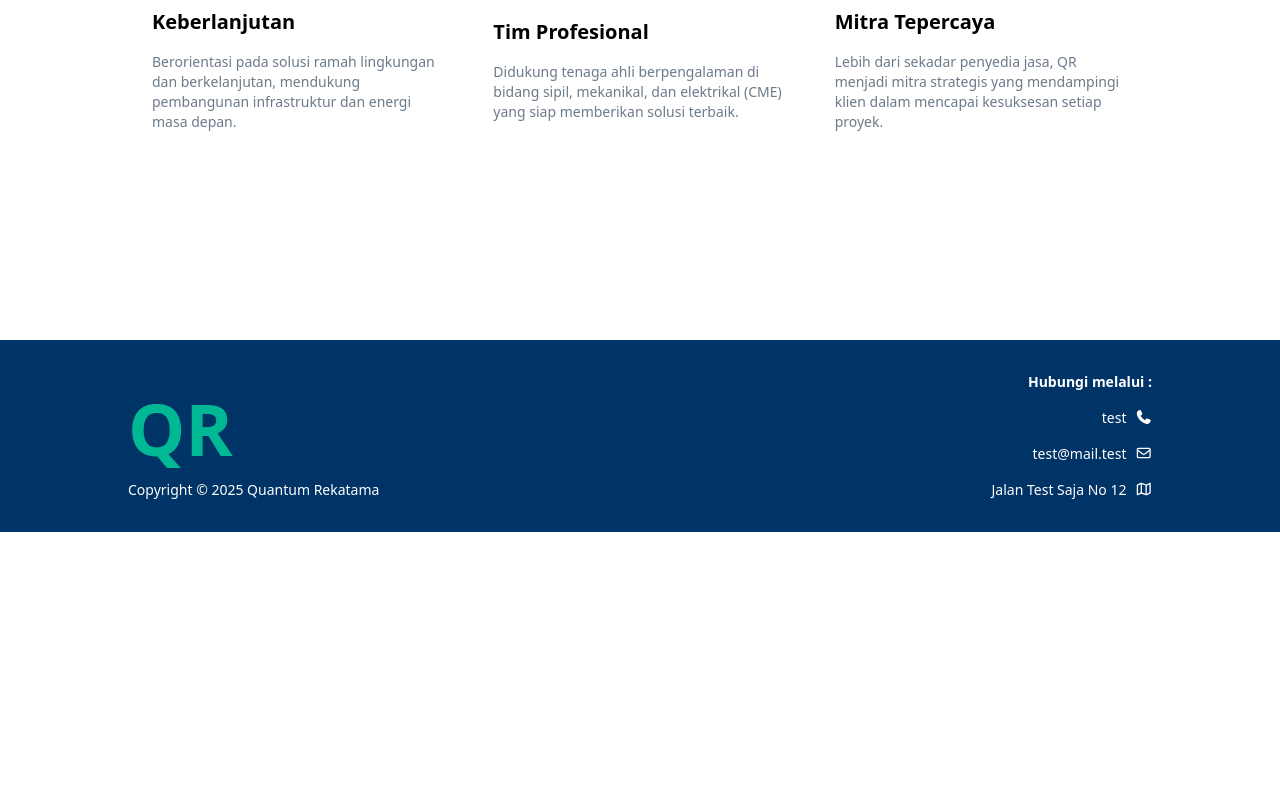
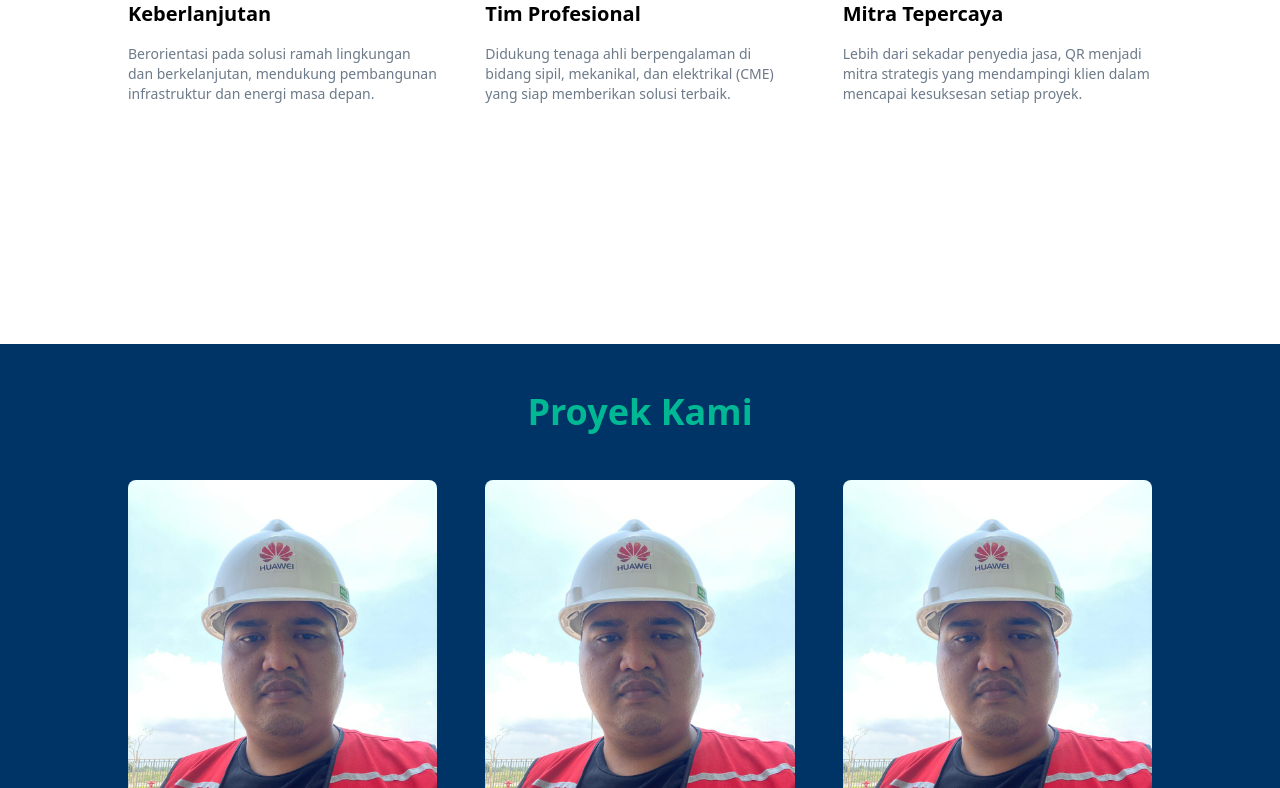
Before and after one commit to mtaufikbaskoro/qr-vue, a Vue app: page / in a window 1280 px wide. Shown: the part 2648-3436 px from the top of the page. Before the commit the page ends 3180 px from the top, so only its background shows below. Built offline with nearby package versions, Linux system fonts and the light colour scheme.

Commit message:
create portfolio section in homepage

```diff
--- a/src/App.vue
+++ b/src/App.vue
@@ -4,6 +4,7 @@ import Hero from '@/components/section/Hero.vue'
 import Team from '@/components/section/Team.vue'
 import HomeLayout from './layouts/HomeLayout.vue'
 import Benefit from './components/section/Benefit.vue'
+import Portfolio from './components/section/Portfolio.vue'
 </script>
 
 <template>
@@ -14,6 +15,9 @@ import Benefit from './components/section/Benefit.vue'
     </div>
     <Team />
     <Benefit />
+    <div class="bg-primary text-primary-foreground py-12 w-full">
+      <Portfolio />
+    </div>
   </HomeLayout>
 </template>
 
--- /dev/null
+++ b/src/components/section/Portfolio.vue
@@ -0,0 +1,32 @@
+<script setup>
+import { ref } from 'vue'
+import SectionLayout from '@/layouts/SectionLayout.vue'
+import Card from '@/components/shared/Card.vue'
+import Button from '@/components/shared/Button.vue'
+import placeholderImg from '@/assets/img/placeholder-team.jpeg'
+
+const title = ref('Proyek Kami')
+const data = ref([
+  { img: placeholderImg, title: 'Proyek Satu', description: 'CEO Quantum Rekatama' },
+  { img: placeholderImg, title: 'Proyek Dua', description: 'CEO Quantum Rekatama' },
+  { img: placeholderImg, title: 'Proyek Tiga', description: 'CEO Quantum Rekatama' },
+])
+</script>
+
+<template>
+  <SectionLayout class-names="flex-col">
+    <div class="space-y-4">
+      <h1 class="text-4xl font-bold text-secondary capitalize">{{ title }}</h1>
+    </div>
+    <div class="w-full max-w-5xl grid grid-cols-3 gap-12">
+      <div v-for="(item, index) in data" :key="index" class="col-span-1">
+        <Card :img="item.img" :title="item.title" :description="item.description" />
+      </div>
+    </div>
+    <Button
+      classname="font-semibold px-12 capitalize"
+      label="lihat lebih banyak"
+      color="accent"
+    ></Button>
+  </SectionLayout>
+</template>
--- a/src/layouts/HomeLayout.vue
+++ b/src/layouts/HomeLayout.vue
@@ -8,7 +8,7 @@ import Footer from '@/components/Footer.vue'
     <div class="min-w-full flex justify-center items-center my-2">
       <Navbar></Navbar>
     </div>
-    <main class="my-28 space-y-60 min-w-full"><slot /></main>
+    <main class="mt-28 space-y-60 min-w-full"><slot /></main>
     <div class="min-w-full flex justify-center items-center bg-primary text-primary-foreground">
       <Footer></Footer>
     </div>
--- a/src/layouts/SectionLayout.vue
+++ b/src/layouts/SectionLayout.vue
@@ -9,7 +9,7 @@ const props = defineProps({
 })
 
 const layoutClass = ref(
-  'relative w-full max-w-5xl mx-auto px-6 flex justify-between items-center gap-12',
+  'relative w-full max-w-6xl mx-auto px-6 flex justify-between items-center gap-12',
 )
 
 const additionalClass = `${layoutClass.value} ${props.classNames}`
```
